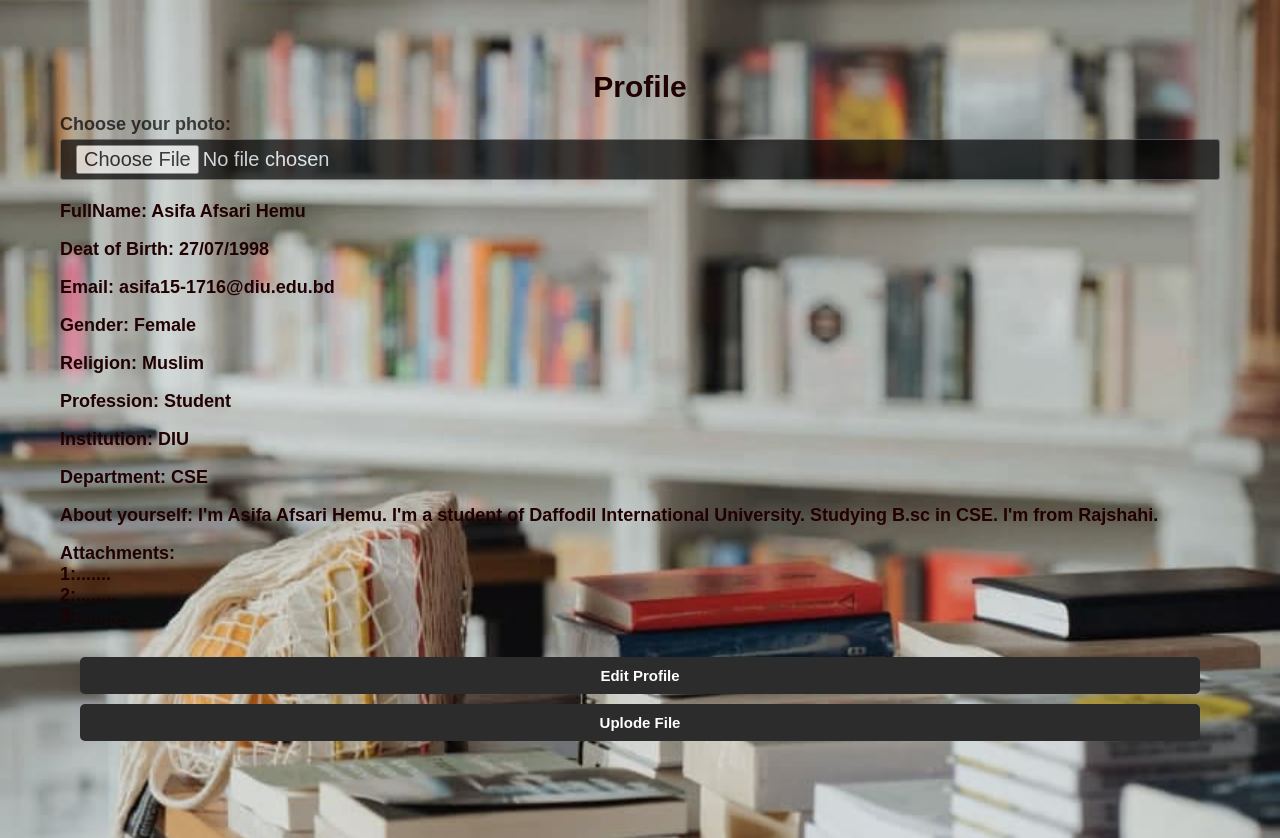
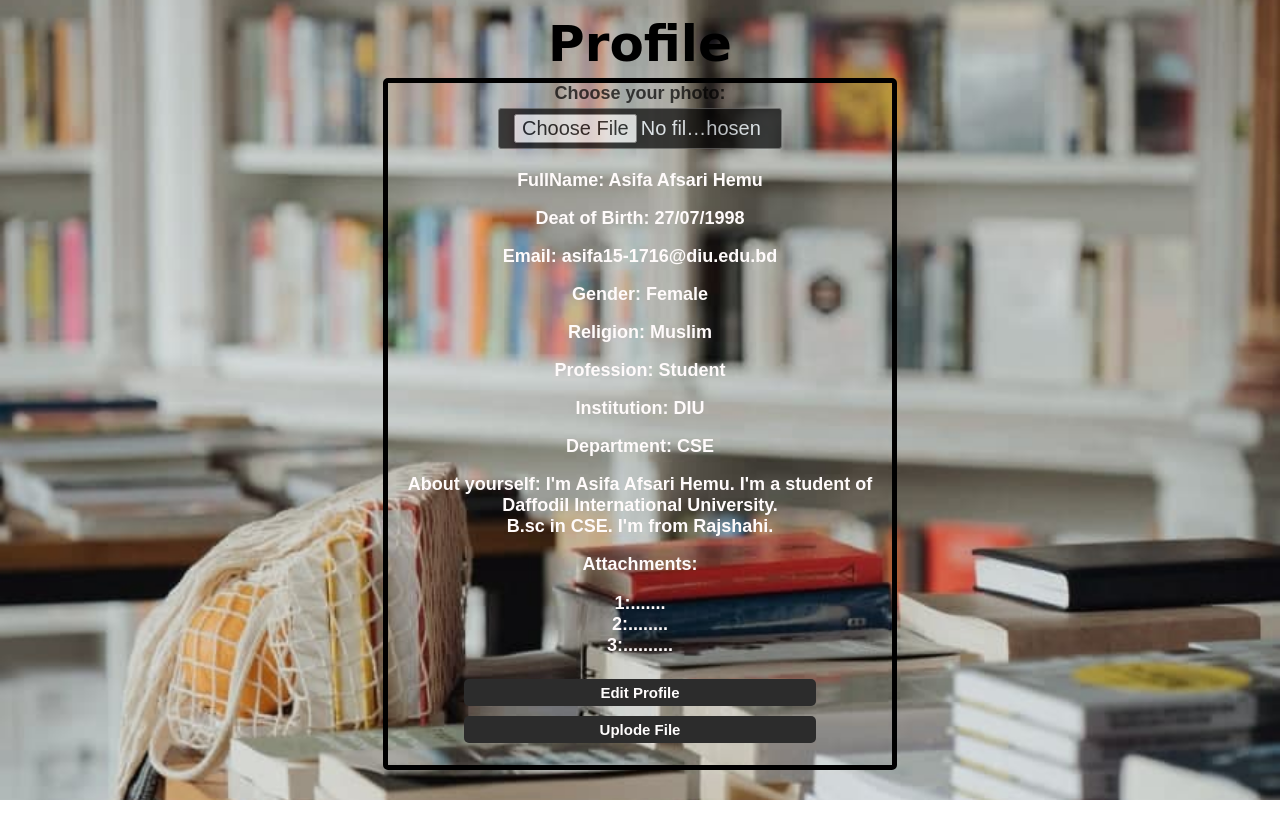
Before and after one commit to badhan1998/Bookshelf, a plain HTML site: page profile/profile.html in a window 1280 px wide. After the commit the page ends 800 px from the top, so only its background shows below. Drawn offline with Linux system fonts and the light colour scheme.

Commit message:
profile filan update

```diff
--- a/profile/profile.css
+++ b/profile/profile.css
@@ -1,28 +1,25 @@
-*{
-    margin: 0;
-    padding: 0;
-    box-sizing: border-box;
-	font-family: sans-serif;
-}
+
 h2{
-    margin: 5px;
-    padding: 5px 5px;
+    margin: 3px;
+    padding: 2px 2px;
     text-align: center;
-    font-family: sans-serif;
-    font-size: 30px;
-    font-weight: 700;
+    font-family: cursive;
+    font-size: 50px;
+    font-weight: 800;
+    color: black;
 }
  body{
      background: url(app.jpg);
      background-size: cover;
 	background-position: center;
 	justify-content: flex-start;
-    padding: 30px;
-    margin: 30px;
+    padding: 10px;
+    margin: auto;
     font-family: sans-serif;
     font-size: 15px;
     font-weight: 600;
-    color: rgb(32, 0, 0);
+    color: rgb(255, 251, 251);
+    text-align: center;
 
 
  }
@@ -46,18 +43,18 @@ label{
 }
 
 .btn{
-    margin: 20px;
+    margin: auto;
 
 
 }
 body button{
 
-    margin-top: 10px;
+    margin: 5px;
     border: none;
     background: #2c2c2c;
     color: rgb(255, 253, 253);
-    padding: 10px 0;
-    width: 100%;
+    padding: 5px 0;
+    width: 70%;
     font-size: 15px;
     font-weight: 650;
     cursor: pointer;
@@ -68,16 +65,20 @@ body button{
 }
 
 .container{
-    text-align: left;
-    padding: 0;
+
+    padding: auto;
+
     width: 100%;
+    margin:auto;
     font-size: 14px;
     color: rgb(0, 0, 0);
     opacity: 0.7;
 }
 
+
+
 body input{
-    width: 100%;
+    width: 50%;
     height: 50%;
     margin: 4px 0;
     border: 1px solid #5c5c5c;
@@ -87,3 +88,15 @@ body input{
     font-size: 20px;
     color: aliceblue;
 }
+
+
+
+section{
+    margin: auto;
+    border: 5px solid #000000;
+    border-radius: 5px;
+    width: 40%;
+    justify-self:  center;
+
+
+}
--- a/profile/profile.html
+++ b/profile/profile.html
@@ -8,6 +8,7 @@
 
      <body>
            <h2>Profile</h2>
+           <section>
             <div class="container">
                 <label for="photo">Choose your photo: </lable> <br>
                 <input type ="file" name="photo" id="photo">
@@ -46,7 +47,7 @@
             </div> </br>
 
             <div>
-                     <label for="message">About yourself: I'm Asifa Afsari Hemu. I'm a student of Daffodil International University. Studying B.sc in CSE. I'm from Rajshahi.</lable> </br>
+                <label for="message">About yourself: I'm Asifa Afsari Hemu. I'm a student of Daffodil International University. <br> B.sc in CSE. I'm from Rajshahi.</lable> </br>
             </div> </br>
 
             <div>
@@ -65,6 +66,9 @@
             <br>
            </div>
 
+           </section>
+
+
 
      </body>
 
```
Lines whose indentation alone changed are shown as unchanged.
